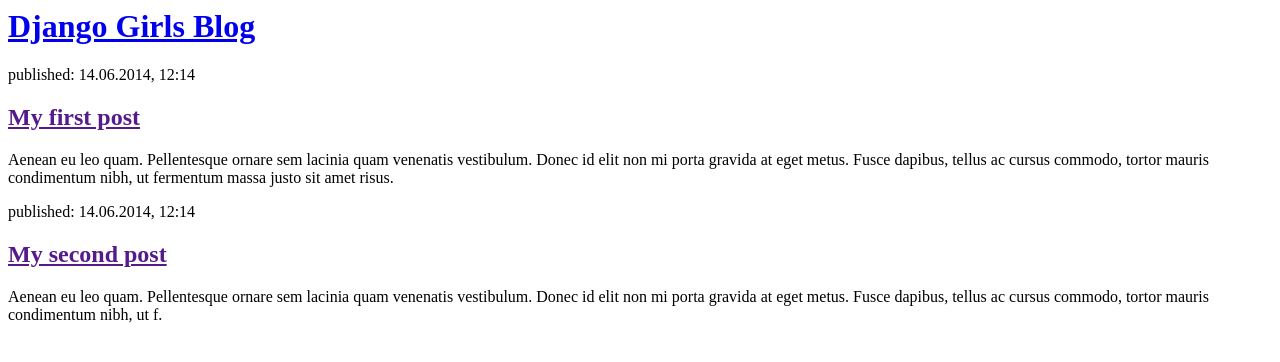
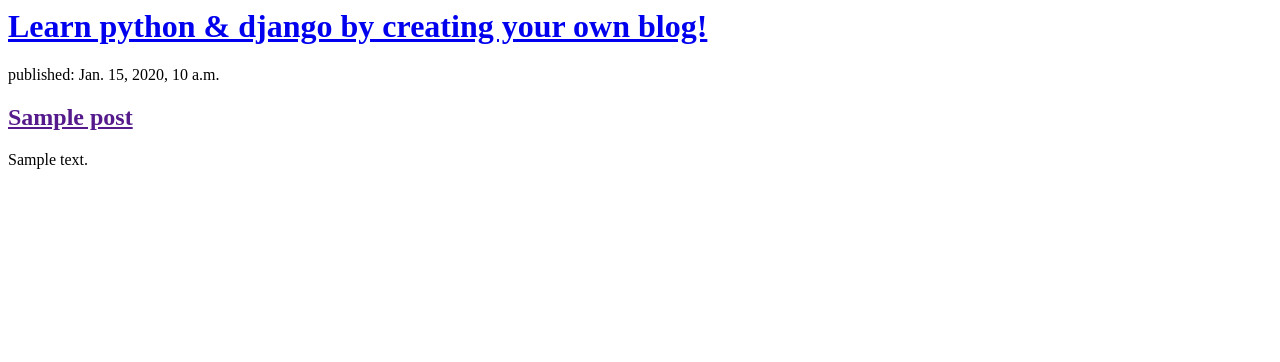
Before and after one commit to gagassss/django-web-app, a Django app: template blog/templates/blog/post_list.html in a window 1280 px wide. Shown: the top 362 px of the page. Run offline with Django 3.2, Linux system fonts and the light colour scheme; the template is opened without the code that fills it: values that come from a table or form of the project are taken from there, others are empty; tables that the repository leaves empty hold one stand-in row (values such as "Sample post").

Commit message:
Modified templates to display posts from database.

```diff
--- a/blog/templates/blog/post_list.html
+++ b/blog/templates/blog/post_list.html
@@ -1,22 +1,16 @@
 <html>
-  <head><title>Django Girls blog</title></head>
+  <head><title>creating blog with django</title></head>
+  <body>
+    <h1><a href="/">Learn python & django by creating your own blog!</a></h1>
+    {% for post in posts %}
+      <div>
+          <p>published: {{ post.published_date }}</p>
+          <h2><a href="">{{ post.title }}</a></h2>
+          <p>{{ post.text|linebreaksbr }}</p>
+      </div>
+    {% endfor %}
+  </body>
 
-  <body>
-    <div>
-      <h1><a href="/">Django Girls Blog</a></h1>
-    </div>
 
-    <div>
-      <p>published: 14.06.2014, 12:14</p>
-      <h2><a href="">My first post</a></h2>
-      <p>Aenean eu leo quam. Pellentesque ornare sem lacinia quam venenatis vestibulum. Donec id elit non mi porta gravida at eget metus. Fusce dapibus, tellus ac cursus commodo, tortor mauris condimentum nibh, ut fermentum massa justo sit amet risus.</p>
-    </div>
 
-    <div>
-      <p>published: 14.06.2014, 12:14</p>
-      <h2><a href="">My second post</a></h2>
-      <p>Aenean eu leo quam. Pellentesque ornare sem lacinia quam venenatis vestibulum. Donec id elit non mi porta gravida at eget metus. Fusce dapibus, tellus ac cursus commodo, tortor mauris condimentum nibh, ut f.</p>
-    </div>
-
-  </body>
 </html>
```
Also changed, not shown: blog/views.py (+4 -3 lines).
